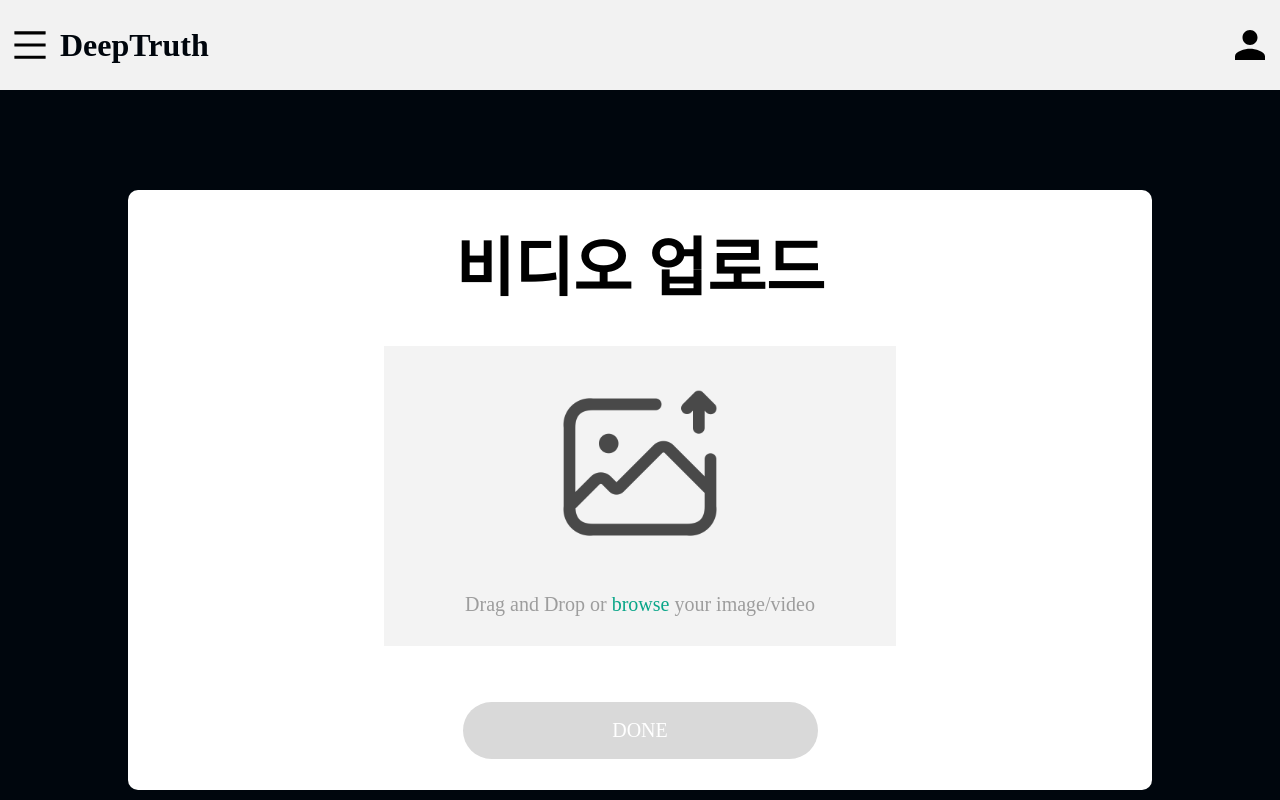
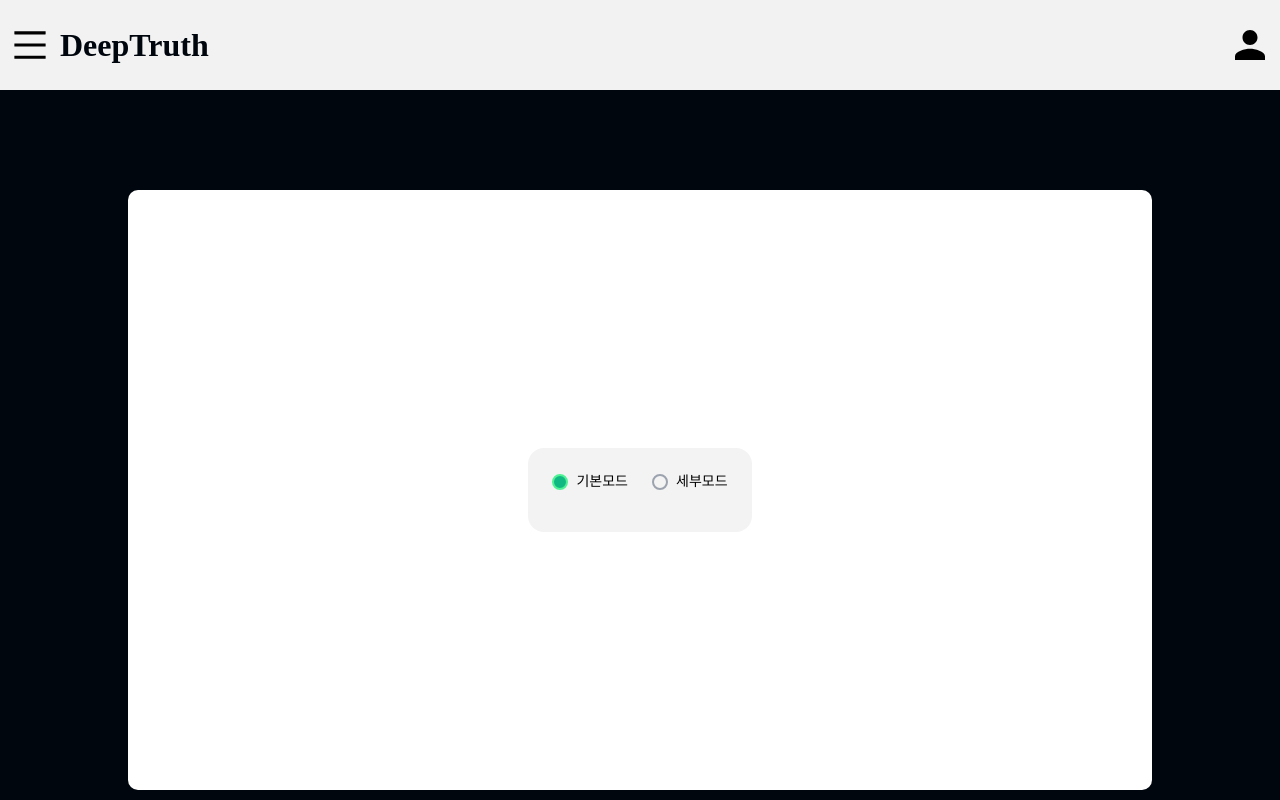
Before and after one commit to 25-HF003/front-end, a React (Vite) app: page /detection in a window 1280 px wide. Shown: the top 800 px of the page. Built offline with nearby package versions, Linux system fonts and the light colour scheme; a web font is replaced by a local one.

Commit message:
ETR-93 Feat: 모드 선택 ui 생성

```diff
--- /dev/null
+++ b/src/components/Upload/deepfake/DeepfakeSetting.tsx
@@ -0,0 +1,50 @@
+// DeepfakeSettings.tsx
+import React, { useEffect, useState } from 'react';
+import ModeSelector from './ModeSelector';
+//import OptionsPanel from './OptionsPanel';
+import { DetectionOptions, Mode } from './DetectionOptions';
+
+const defaultOptions: DetectionOptions = {
+  use_tta: false,
+  use_illum: false,
+  smooth_window: 60,
+  min_face: 80,
+  sample_count: 60,
+  detector: 'auto',
+};
+
+interface DeepfakeSettingsProps {
+  onChange?: (mode: Mode, options: DetectionOptions) => void; // 부모(페이지)로 값 전달
+}
+
+export default function DeepfakeSettings({ onChange }: DeepfakeSettingsProps) {
+  const [mode, setMode] = useState<Mode>('basic');
+  const [opts, setOpts] = useState<DetectionOptions>(defaultOptions);
+
+  useEffect(() => {
+    onChange?.(mode, opts);
+  }, [mode, opts, onChange]);
+
+  return (
+    <div className="h-screen flex flex-col justify-center items-center">
+      <div className="w-[80vw] h-[75vh] rounded-[10px] flex flex-col justify-center items-center bg-white-100 gap-1">
+    <div className="rounded-2xl bg-neutral-900/5 p-6">
+      {/* 모드 선택 */}
+      <div className="mb-4">
+        <ModeSelector value={mode} onChange={setMode} />
+      </div>
+
+      {/* 세부모드일 때만 옵션 보이기
+      {mode === 'advanced' ? (
+        <OptionsPanel value={opts} onChange={setOpts} />
+      ) : (
+        <div className="rounded-xl border border-dashed p-4 text-sm text-gray-500">
+          기본모드에서는 추가 옵션이 비활성화됩니다.
+        </div>
+      )}*/}
+    </div>
+    </div>
+    </div>
+  );
+}
+//
--- /dev/null
+++ b/src/components/Upload/deepfake/DetectionOptions.ts
@@ -0,0 +1,10 @@
+export type Mode = 'basic' | 'advanced';
+
+export interface DetectionOptions {
+  use_tta: boolean;              // 토글1
+  use_illum: boolean;      // 토글2 (조명보정)
+  smooth_window: number; // 슬라이더1 (프레임 수)
+  min_face: number;             // 슬라이더2 (px 또는 %)
+  sample_count: number;             // 슬라이더3 (샘플 이미지 수)
+  detector: 'auto' | 'dlib' | 'dnn' ; // 드롭다운
+}
--- /dev/null
+++ b/src/components/Upload/deepfake/ModeSelector.tsx
@@ -0,0 +1,51 @@
+import React from 'react';
+import { Mode } from './DetectionOptions';
+
+interface ModeSelectorProps {
+  value: Mode;
+  onChange: (m: Mode) => void;
+}
+
+function ModeSelector({ value, onChange }: ModeSelectorProps) {
+  return (
+    <div className="flex items-center gap-6">
+      <label className="inline-flex items-center gap-2 cursor-pointer">
+        <input
+          type="radio"
+          name="mode"
+          className="hidden"
+          checked={value === 'basic'}
+          onChange={() => onChange('basic')}
+        />
+        <span
+          className={`w-4 h-4 rounded-full border-2 ${
+            value === 'basic' ? 'border-green-100 bg-emerald-500' : 'border-gray-400'
+          }`}
+          aria-hidden
+        />
+        <span className="text-sm font-medium">기본모드</span>
+      </label>
+
+      <label className="inline-flex items-center gap-2 cursor-pointer">
+        <input
+          type="radio"
+          name="mode"
+          className="hidden"
+          checked={value === 'advanced'}
+          onChange={() => onChange('advanced')}
+        />
+        <span
+          className={`w-4 h-4 rounded-full border-2 ${
+            value === 'advanced' ? 'border-emerald-500 bg-emerald-500' : 'border-gray-400'
+          }`}
+          aria-hidden
+        />
+        <span className="text-sm font-medium">세부모드</span>
+        {value === 'advanced' && (
+          <span className="ml-1 text-[10px] px-1.5 py-0.5 rounded bg-emerald-100 text-emerald-700">ON</span>
+        )}
+      </label>
+    </div>
+  );
+}
+export default ModeSelector;
--- a/src/pages/Deepfake/Detection.tsx
+++ b/src/pages/Deepfake/Detection.tsx
@@ -5,6 +5,8 @@ import { RootState } from "../../app/store";
 import FileUploadPage from "../../components/Upload/FileUploadPage";
 import { DeepfakeResponse } from "../../api/deepfake";
 import { api } from "../../api";
+import DeepfakeSettings from "../../components/Upload/deepfake/DeepfakeSetting";
+import { Mode, DetectionOptions } from '../../components/Upload/deepfake/DetectionOptions'
 
 
 function Detection() {
@@ -43,8 +45,14 @@ function Detection() {
 
   };
 
+  const handleChange = (mode: Mode, options: DetectionOptions) => {
+    // TODO: 분석 버튼 클릭 시 이 값들을 함께 전송
+    // console.log({ mode, options });
+  };
+
   return(
-
+    <div className="max-w-3xl mx-auto space-y-6">
+      <DeepfakeSettings onChange={handleChange} />
       <FileUploadPage
         title="비디오"
         file={file}
@@ -52,8 +60,8 @@ function Detection() {
         accpet="video/*"
         onDone={handleDetectionInsert}
       />
-
-    )
+    </div>
+  )
 }
 
 export default Detection;
```
